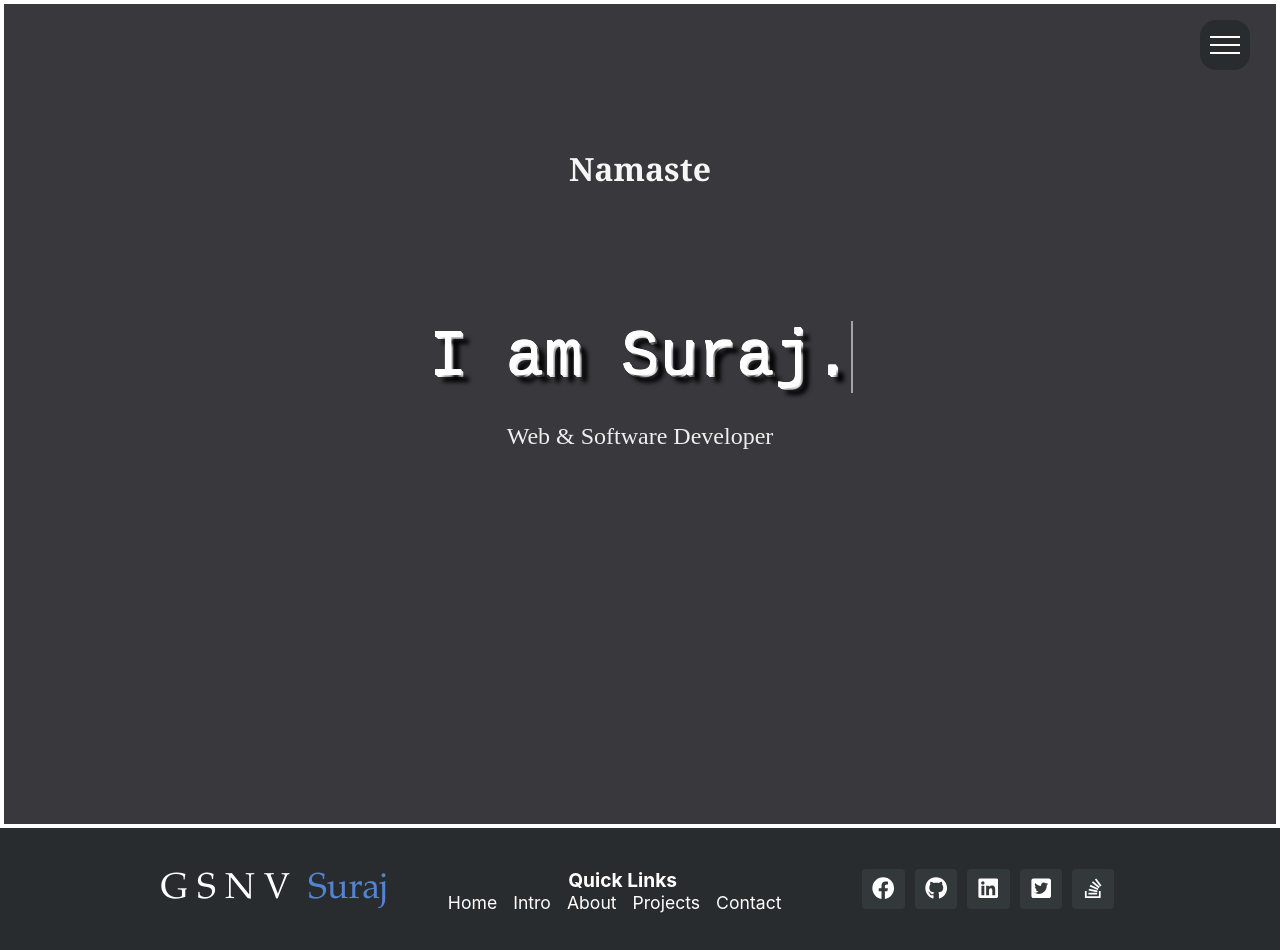
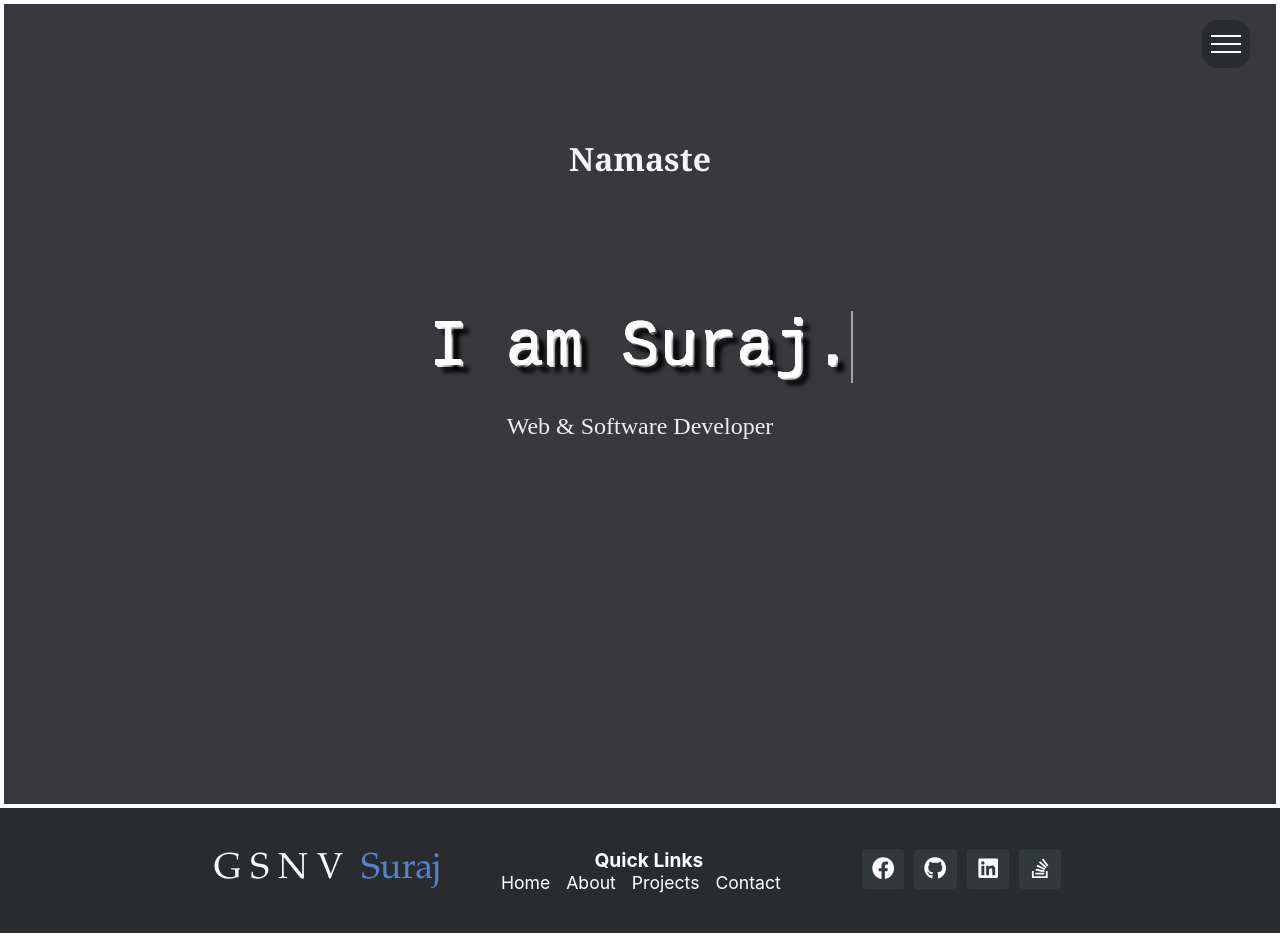
Before and after one commit to gsnvsuraj/portfolio, a React (Create React App) app: page /portfolio/intro in a window 1280 px wide. Shown: the top 950 px of the page. Built offline with nearby package versions, Linux system fonts and the light colour scheme.

Commit message:
changed menu as button

```diff
--- a/src/component/BurgerSymbol.jsx
+++ b/src/component/BurgerSymbol.jsx
@@ -4,11 +4,11 @@ import React from 'react';
 const BurgerSymbol = ({ open, setOpen }) => {
     return (
         <>
-            <div className={open ? "menuIcon changeMenu" : "menuIcon"} onClick={() => setOpen(!open)}>
+            <button className={open ? "menuIcon changeMenu" : "menuIcon"} onClick={() => setOpen(!open)}>
                 <div className="menuBar1"></div>
                 <div className="menuBar2"></div>
                 <div className="menuBar3"></div>
-            </div>
+            </button>
         </>
     );
 }
--- a/src/component/Footer.jsx
+++ b/src/component/Footer.jsx
@@ -1,6 +1,6 @@
 import { Component } from 'react';
 import data from '../data/Footer.json';
-import { FaFacebook, FaGithub, FaLinkedin, FaTwitterSquare, FaStackOverflow } from 'react-icons/fa';
+import { FaFacebook, FaGithub, FaLinkedin, FaStackOverflow } from 'react-icons/fa';
 import { Link } from 'react-router-dom';
 import '../styles/Footer.css';
 
@@ -30,7 +30,7 @@ class Footer extends Component {
                         <div className="linksHead">Quick Links</div>
                         <div className="footerLinks">
                             <Link to="/" exact="true">Home</Link>
-                            <Link to="/intro" exact="true">Intro</Link>
+                            {/* <Link to="/intro" exact="true">Intro</Link> */}
                             <Link to="/about" exact="true">About</Link>
                             <Link to="/projects" exact="true">Projects</Link>
                             <Link to="/contact" exact="true">Contact</Link>
@@ -46,7 +46,7 @@ class Footer extends Component {
                         <a className="footer-links" href={data.links.facebook} target="_blank" rel="noopener noreferrer" ><FaFacebook /></a>
                         <a className="footer-links" href={data.links.github} target="_blank" rel="noopener noreferrer" ><FaGithub /></a>
                         <a className="footer-links" href={data.links.linkedin} target="_blank" rel="noopener noreferrer" ><FaLinkedin /></a>
-                        <a className="footer-links" href={data.links.twitter} target="_blank" rel="noopener noreferrer" ><FaTwitterSquare /></a>
+                        {/* <a className="footer-links" href={data.links.twitter} target="_blank" rel="noopener noreferrer" ><FaTwitterSquare /></a> */}
                         <a className="footer-links" href={data.links.stackoverflow} target="_blank" rel="noopener noreferrer" ><FaStackOverflow /></a>
 
                     </div>
--- a/src/data/Footer.json
+++ b/src/data/Footer.json
@@ -6,8 +6,6 @@
         "facebook" : "https://www.facebook.com/gsnv.suraj",
         "linkedin" : "https://www.linkedin.com/in/suraj-gsnv",
         "github" : "https://github.com/gsnvsuraj",
-        "twitter" : "./",
-        "stackoverflow" : "https://stackoverflow.com/users/12070075/g-s-n-v-suraj",
-        "dev.to" : "./"
+        "stackoverflow" : "https://stackoverflow.com/users/12070075/g-s-n-v-suraj"
     }
 }
--- a/src/styles/Header.css
+++ b/src/styles/Header.css
@@ -15,13 +15,14 @@ header {
 
 .menuIcon {
     cursor: pointer;
-    padding: 10px;
+    padding: 9px;
     margin: 10px;
     border-radius: 16px;
     position: fixed;
     top: 10px;
     right: 20px;
     background-color: var(--main-header-background);
+    border: 0px;
     z-index: 1000;
 }
 
--- a/src/styles/Intro.css
+++ b/src/styles/Intro.css
@@ -17,10 +17,11 @@
 .introBody {
     height: 100vh;
     background-color: var(--intro-background-color);
-    padding: 10px;
+    padding: 0px;
     color: var(--intro-font-color);
 
-    border: 4px solid;
+    border: 4px solid white;
+    margin: 0px;
 }
 
 
```
